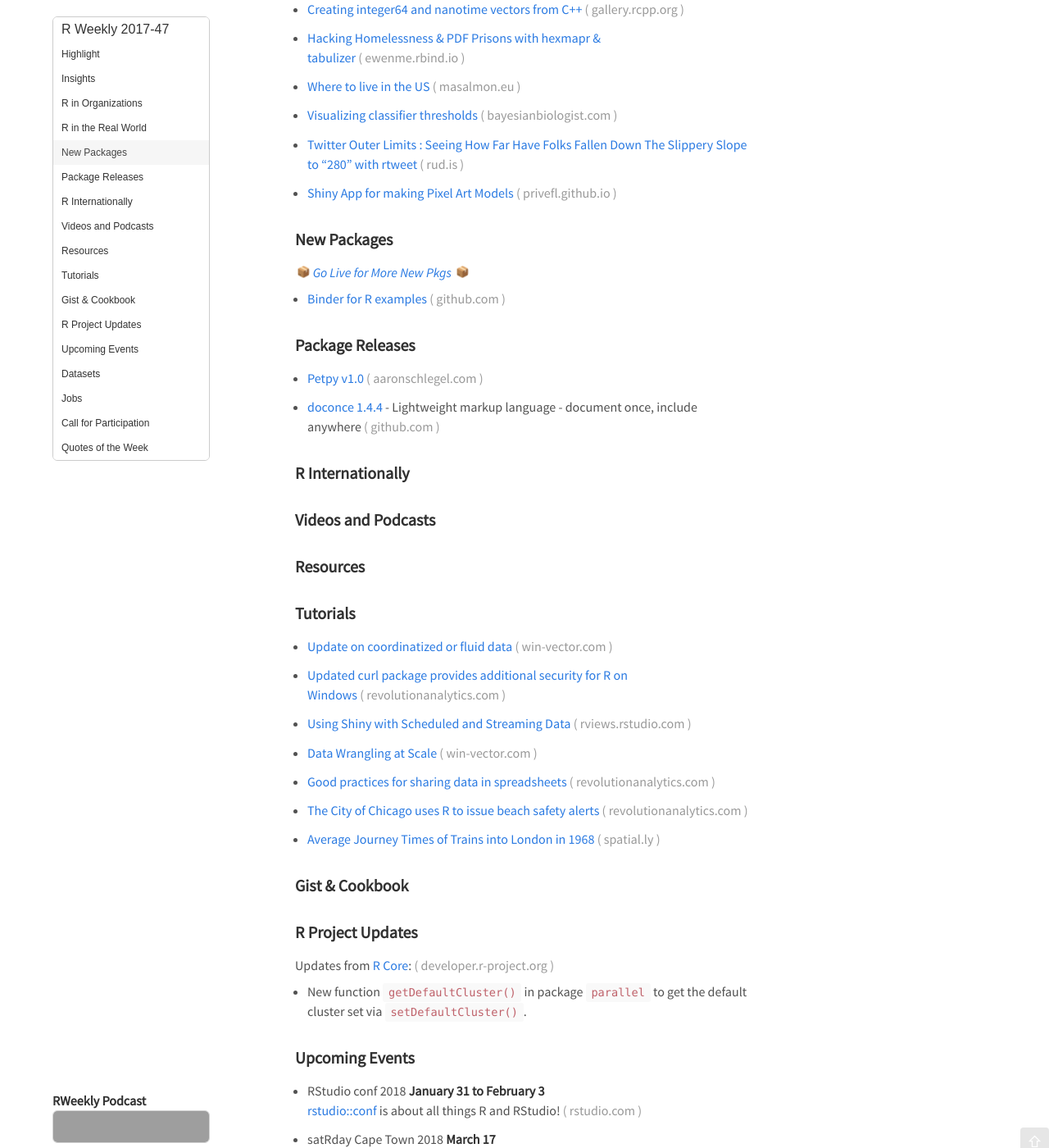
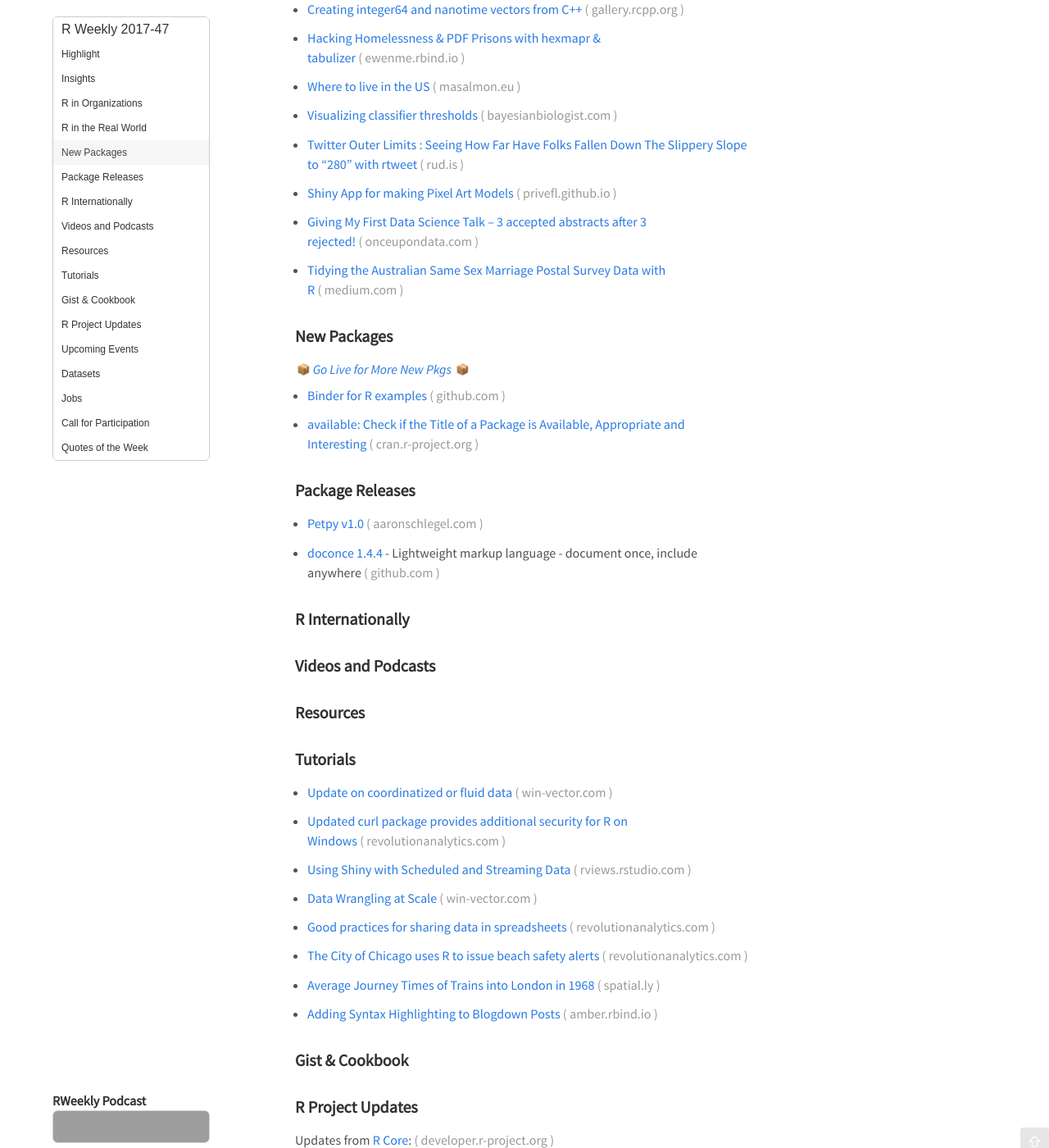
Before and after one commit to rweekly/rweekly.org, a Jekyll site: the page built from draft.md, in a window 1280 px wide and 1400 px high, scrolled down 937 px. Shown: the whole window at 82% size. Built offline with Jekyll 4.4.1, drawn with Linux system fonts in a browser that asks for light colours; emoji names are drawn with the system emoji font; comment, search, counter and statistics services are not loaded; grey boxes are pictures that could not be loaded.

Commit message:
Update draft.md

```diff
--- a/draft.md
+++ b/draft.md
@@ -56,11 +56,17 @@
 
 + [Shiny App for making Pixel Art Models](https://privefl.github.io/blog/shiny-app-for-making-pixel-art-models/)
 
++ [Giving My First Data Science Talk -- 3 accepted abstracts after 3 rejected!](http://www.onceupondata.com/2017/11/17/giving-my-first-conference-talk/)
+
++ [Tidying the Australian Same Sex Marriage Postal Survey Data with R](https://medium.com/@miles.mcbain/tidying-the-australian-same-sex-marriage-postal-survey-data-with-r-5d35cea07962)
+
 ###  New Packages
 
 <p class="added-hostname"><a href="https://rweekly.org/live" target="_blank" class="externalLink">📦 <i>Go Live for More New Pkgs</i> 📦</a></p>
 
 + [Binder for R examples](https://github.com/binder-examples/dockerfile-r)
+
++ [available: Check if the Title of a Package is Available, Appropriate and Interesting](https://cran.r-project.org/web/packages/available/index.html)
 
 ### Package Releases
 
@@ -96,6 +102,9 @@
 + [The City of Chicago uses R to issue beach safety alerts](http://blog.revolutionanalytics.com/2017/11/chicago-water.html)
 
 + [Average Journey Times of Trains into London in 1968](http://spatial.ly/2017/11/average-journey-times-of-trains-into-london-in-1968/)
+
++ [Adding Syntax Highlighting to Blogdown Posts](http://amber.rbind.io/blog/2017/11/15/syntax-highlighting/)
+
 
 ### Gist & Cookbook
 
```
